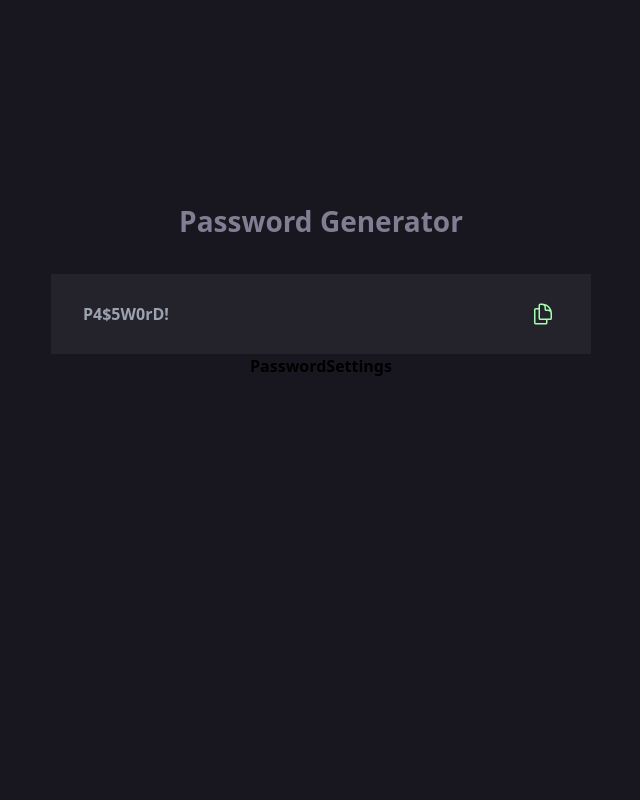
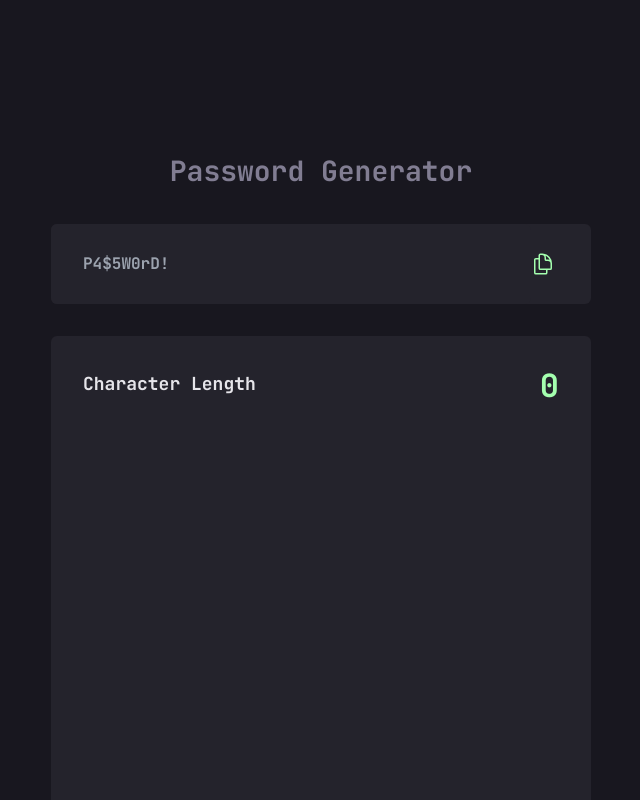
Before and after one commit to planetoida90210/password-generator, a Next.js app: page / in a window 1280 px wide. Shown: the whole page, without its empty margins (319-959 px from the left). Built offline with nearby package versions, Linux system fonts and the light colour scheme.

Commit message:
change font, initial css for passsword settings

```diff
--- a/components/PasswordCopyboard.jsx
+++ b/components/PasswordCopyboard.jsx
@@ -5,15 +5,15 @@ const PasswordCopyboard = () => {
   const [copied, setCopied] = useState(false)
 
   return (
-    <div className="flex w-[343px] h-[64px] text-center md:w-[540px] md:h-[80px] bg-[#24232C] mt-4 md:mt-8">
+    <div className="flex w-[343px] h-[64px] text-center md:w-[540px] md:h-[80px] bg-[#24232C] mt-4 md:mt-8 rounded-md">
         <input
          readOnly
          type="text"
          autoCapitalize="off"
          placeholder="P4$5W0rD!"
-         className="w-full bg-inherit pl-5 md:pl-[32px] text-[#E6E5EA] outline-none"
+         className="flex-1 bg-inherit pl-5 md:pl-[32px] text-[#E6E5EA] outline-none rounded-md cursor-default"
         />
-        <button className="pr-[16px] md:pr-[32px] xl:pr-[36px] text-[#A4FFAF]">
+        <button className="pr-[16px] md:pr-[32px] xl:pr-[36px] text-[#A4FFAF] cursor-pointer">
             { copied
              ? (
                 <span className="flex uppercase space-x-3 items-center justify-center text-[10px]">copied <DocumentDuplicateIcon className="ml-2 h-[17px] w-[17px] md:w-[21px] md:h-[21px] xl:w-[24px] xl:h-[24px]"/></span>
--- a/components/PasswordSettings.jsx
+++ b/components/PasswordSettings.jsx
@@ -1,8 +1,14 @@
-import React from 'react'
+import React,{ useState } from 'react'
 
 const PasswordSettings = () => {
+  const [rangeValue, setRangeValue] = useState(0);
   return (
-    <div>PasswordSettings</div>
+    <div className="w-[343px] h-[423px] md:w-[540px] md:h-[528px] mt-4 md:mt-8 bg-[#24232C] rounded-md">
+     <div className="flex justify-between pt-[21px] md:pt-[34px] px-[16px] md:px-[32px]">
+        <h3 className="text-[#E6E5EA] text-[18px]">Character Length</h3>
+        <p className="text-[24px] md:text-[32px] leading-4 md:leading-8 text-[#A4FFAF]">{rangeValue}</p>
+     </div>
+    </div>
   )
 }
 
--- a/pages/index.js
+++ b/pages/index.js
@@ -3,7 +3,7 @@ import PasswordSettings from "../components/PasswordSettings"
 
 const Home = () => {
   return (
-    <div className="h-screen bg-[#18171F] overflow-hidden text-jetBrains font-bold flex flex-col justify-start items-center pt-[64px] md:pt-[133px] xl:pt-[200px]">
+    <div className="h-screen font-body bg-[#18171F] overflow-hidden text-jetBrains font-bold flex flex-col justify-start items-center pt-[64px] md:pt-[133px] xl:pt-[150px]">
       <h1 className="text-[#817D92] text-[16px] md:text-[24px] xl:text-[28px]">
         Password Generator
       </h1>
--- a/styles/globals.css
+++ b/styles/globals.css
@@ -3,3 +3,9 @@
 @tailwind base;
 @tailwind components;
 @tailwind utilities;
+
+@base {
+  body {
+    @apply font-body;
+  }
+}
--- a/tailwind.config.js
+++ b/tailwind.config.js
@@ -7,7 +7,7 @@ module.exports = {
   theme: {
     extend: {
       fontFamily: {
-        jetBrains: ['JetBrains Mono', 'monospace']
+        body: ['JetBrains Mono', 'monospace']
       }
     },
   },
```
